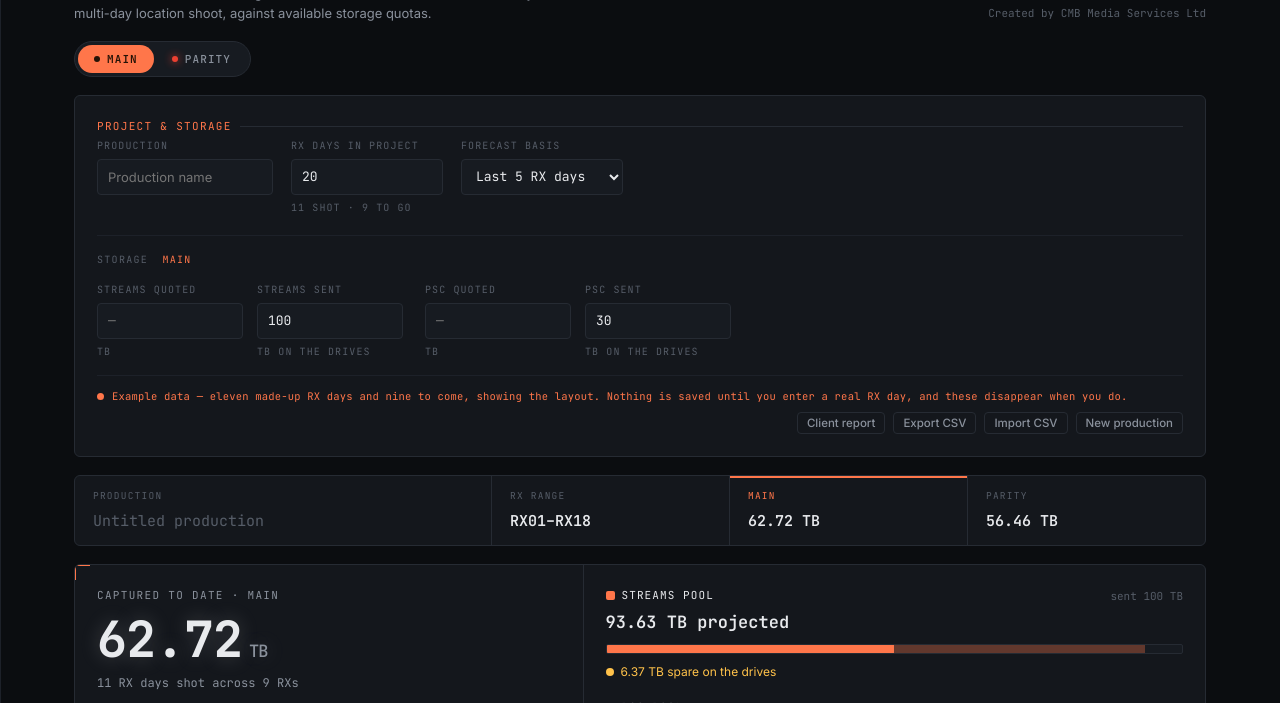
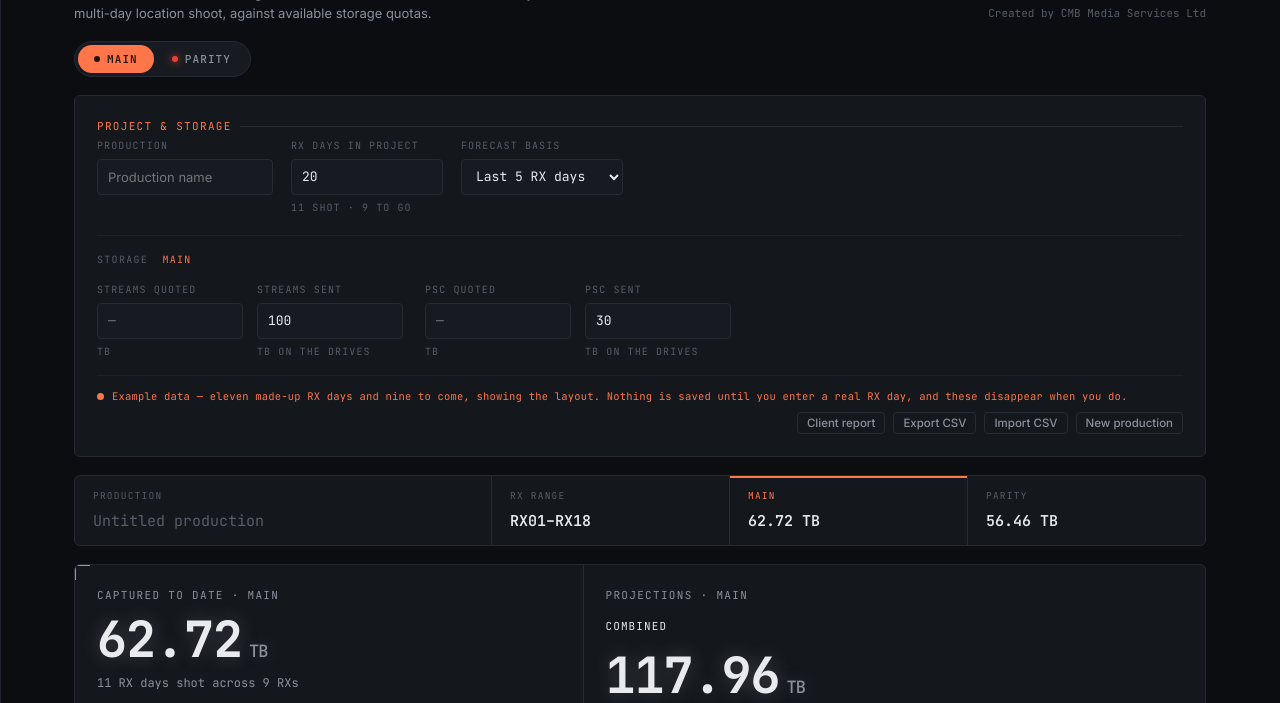
Before and after one commit to charliebattye/rigspace, a plain HTML site: page index.html in a window 1280 px wide. Shown: the part 97-800 px from the top of the page. Drawn offline with Linux system fonts and the light colour scheme.

Commit message:
Merge the projections into one section and enlarge the meters
The combined projection sat under Captured to date while the two pool
meters sat opposite, splitting one idea across the panel. They are now a
single Projections section: combined figure, then each pool beneath it,
so the panel reads as banked on the left and forecast on the right.

The combined figure is labelled Combined and styled as a peer of Streams
pool and PSC pool rather than as a second heading, so it reads as the sum
of the two below rather than competing with the section title. It keeps
its display size, so the section still has one headline number.

Meters go from 10px to 18px, which also lets the quote marker read as a
division rather than a tick.

```diff
--- a/index.html
+++ b/index.html
@@ -224,13 +224,14 @@
   .hero-split .psc b{ color:var(--psc); }
   .hero-proj{
     display:flex; align-items:baseline; gap:10px; flex-wrap:wrap;
-    margin-top:12px; padding-top:11px; border-top:1px solid var(--border-soft);
+    padding-bottom:16px; border-bottom:1px solid var(--border-soft);
   }
   .hero-proj .pk{
-    flex:1 0 100%; margin-bottom:5px;
-    font-family:var(--font-mono); font-size:11px; letter-spacing:0.12em;
-    text-transform:uppercase; color:var(--text-dim);
-  }
+    flex:1 0 100%; margin-bottom:4px;
+    font-family:var(--font-mono); font-size:11px; letter-spacing:0.1em;
+    text-transform:uppercase; color:var(--text);
+  }
+  .pools > .hero-label{ margin-bottom:-4px; }
   .hero-proj .pv{
     flex:1 0 100%; margin-top:2px;
     font-family:var(--font-mono); font-weight:700; font-size:50px; line-height:1;
@@ -261,12 +262,12 @@
   .pool-name .sw{ width:9px; height:9px; border-radius:2px; flex:none; }
   .pool-cap{ font-family:var(--font-mono); font-size:11px; color:var(--text-faint); }
   .pool-fig{ font-family:var(--font-mono); font-size:17px; font-weight:600; margin-top:6px; color:var(--text); }
-  .meter{ position:relative; height:10px; border-radius:2px; margin-top:8px; background:var(--panel-2); border:1px solid var(--border); overflow:hidden; }
+  .meter{ position:relative; height:18px; border-radius:3px; margin-top:9px; background:var(--panel-2); border:1px solid var(--border); overflow:hidden; }
   .meter .fill, .meter .recorded{ position:absolute; top:0; bottom:0; left:0; }
   .meter .over{ position:absolute; top:0; bottom:0; background:var(--red); }
   .meter .quote-mark{
-    position:absolute; top:-2px; bottom:-2px; width:2px; margin-left:-1px;
-    background:var(--text); opacity:0.75;
+    position:absolute; top:-1px; bottom:-1px; width:2px; margin-left:-1px;
+    background:var(--text); opacity:0.8;
   }
   .status{ display:inline-flex; align-items:center; gap:7px; margin-top:9px; font-size:12px; }
   .status .dot{ width:8px; height:8px; border-radius:50%; flex:none; }
@@ -556,6 +557,8 @@
       <div class="hero-sub" id="heroSub">No RX days recorded yet</div>
     </div>
     <div class="pools">
+      <div class="hero-label">Projections &middot; <span id="projMode">main</span></div>
+      <div class="hero-proj" id="heroProj"></div>
       <div class="pool">
         <div class="pool-head">
           <span class="pool-name"><i class="sw" style="background:var(--streams)"></i>Streams pool</span>
@@ -1080,6 +1083,7 @@ RX04A	2026-08-14	5.02	1.61"></textarea>
     $('tabMain').setAttribute('aria-selected', m === 'main' ? 'true' : 'false');
     $('tabParity').setAttribute('aria-selected', m === 'parity' ? 'true' : 'false');
     $('heroMode').textContent = m;
+    $('projMode').textContent = m;
     ['lblStorageMode', 'lblInStreams', 'lblInPsc'].forEach(function(id){
       $(id).setAttribute('data-mode', up);
     });
@@ -1124,6 +1128,7 @@ RX04A	2026-08-14	5.02	1.61"></textarea>
     sub.innerHTML = '';
     if(!d.n){
       sub.textContent = 'No RX days recorded in this mode yet';
+      $('heroProj').innerHTML = '';
       return;
     }
 
@@ -1152,13 +1157,13 @@ RX04A	2026-08-14	5.02	1.61"></textarea>
     /* The projection as one number. The two pool meters each carry their
        own, but nothing showed the combined figure the production actually
        gets billed against. */
-    var proj = document.createElement('div');
-    proj.className = 'hero-proj';
+    var proj = $('heroProj');
+    proj.innerHTML = '';
     var pk = document.createElement('span'); pk.className = 'pk';
     var pv = document.createElement('span'); pv.className = 'pv';
     if(d.can){
       var total = d.streams.projected + d.psc.projected;
-      pk.textContent = 'Projected total \u00b7 ' + d.mode;
+      pk.textContent = 'Combined';
       pv.textContent = tb(total);
       var unit = document.createElement('small'); unit.textContent = 'TB';
       pv.appendChild(unit);
@@ -1180,12 +1185,12 @@ RX04A	2026-08-14	5.02	1.61"></textarea>
         proj.appendChild(vs);
       }
     } else {
-      pk.textContent = 'Projected total \u00b7 ' + d.mode;
+      pk.textContent = 'Combined';
       pv.className = 'pv dim';
       pv.textContent = d.n < 3 ? 'needs 3 recorded days' : 'no RX days left to forecast';
       proj.appendChild(pk); proj.appendChild(pv);
     }
-    sub.appendChild(proj);
+
   }
 
   /* One meter per pool. Solid fill is banked; the paler extension is
```
